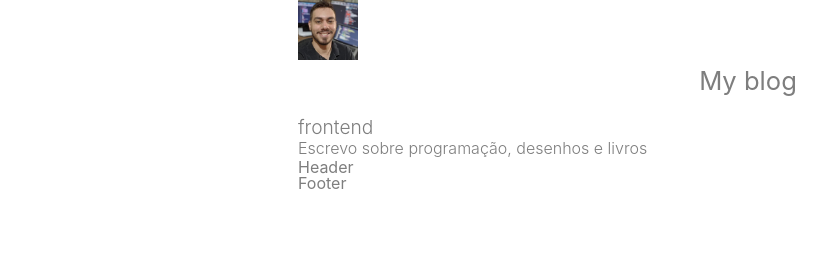
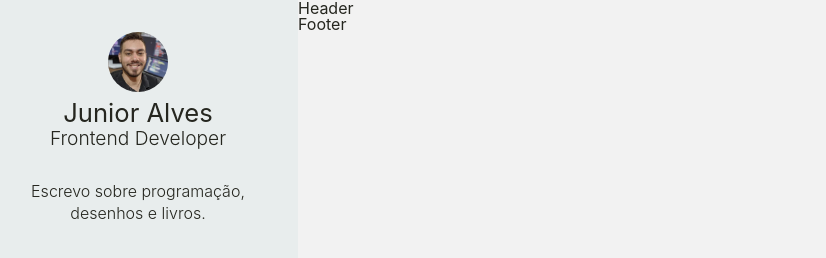
Before and after one commit to jjunior96/portfolio, a Gatsby site: page / in a window 1280 px wide. Shown: the whole page, without its empty margins (22-848 px from the left). Built offline with nearby package versions, Linux system fonts and the light colour scheme; Gatsby itself is replaced by a stand-in of ours.

Commit message:
feat: sidebar component

```diff
--- a/gatsby-config.js
+++ b/gatsby-config.js
@@ -1,9 +1,9 @@
 module.exports = {
   siteMetadata: {
     title: `My blog`,
-    position: `frontend`,
-    description: `Escrevo sobre programação, desenhos e livros`,
-    author: `@jjunior96`,
+    position: `Frontend Developer`,
+    description: `Escrevo sobre programação, desenhos e livros.`,
+    author: `Junior Alves`,
   },
   plugins: [
     `gatsby-plugin-react-helmet`,
--- a/src/components/Avatar/index.js
+++ b/src/components/Avatar/index.js
@@ -1,6 +1,7 @@
 import React from 'react';
 import { useStaticQuery, graphql } from 'gatsby';
-import Img from 'gatsby-image';
+
+import * as S from './styled';
 
 const Avatar = () => {
   const { avatarImage } = useStaticQuery(
@@ -17,7 +18,12 @@ const Avatar = () => {
     `
   );
 
-  return <Img fixed={avatarImage.childImageSharp.fixed} className="profile" />;
+  return (
+    <S.AvatarWrapper
+      fixed={avatarImage.childImageSharp.fixed}
+      className="profile"
+    />
+  );
 };
 
 export default Avatar;
--- /dev/null
+++ b/src/components/Avatar/styled.js
@@ -0,0 +1,6 @@
+import styled from 'styled-components';
+import Img from 'gatsby-image';
+
+export const AvatarWrapper = styled(Img)`
+  border-radius: 50%;
+`;
--- a/src/components/Layout/index.js
+++ b/src/components/Layout/index.js
@@ -1,7 +1,7 @@
 import React from 'react';
 
 import Header from '../Header';
-import Profile from '../Profile';
+import Sidebar from '../Sidebar';
 import Footer from '../Footer';
 
 import * as S from './styled';
@@ -13,7 +13,7 @@ const Layout = () => {
       {/* Reset Global */}
       <GlobalStyles />
       <S.LayoutMain>
-        <Profile />
+        <Sidebar />
         <Header />
         <Footer />
       </S.LayoutMain>
--- a/src/components/Layout/styled.js
+++ b/src/components/Layout/styled.js
@@ -2,11 +2,11 @@ import styled from 'styled-components';
 
 export const LayoutWrapper = styled.section`
   display: flex;
-  color: #7e7e7e;
+  color: #25261f;
 `;
 
 export const LayoutMain = styled.main`
-  background-color: #fff;
+  background-color: #f2f2f2;
   min-height: 100vh;
   padding: 0 3.75rem 0 20rem;
   width: 100%;
--- a/src/components/Profile/index.js
+++ b/src/components/Profile/index.js
@@ -1,20 +1,18 @@
 import React from 'react';
 import { useStaticQuery, graphql } from 'gatsby';
-
-import Avatar from '../Avatar';
 
 import * as S from './styled';
 
 const Profile = () => {
   const {
     site: {
-      siteMetadata: { title, position, description },
+      siteMetadata: { author, position, description },
     },
   } = useStaticQuery(graphql`
     query MyQuery {
       site {
         siteMetadata {
-          title
+          author
           position
           description
         }
@@ -24,8 +22,7 @@ const Profile = () => {
 
   return (
     <S.ProfileWrapper>
-      <Avatar />
-      <S.ProfileAuthor>{title}</S.ProfileAuthor>
+      <S.ProfileAuthor>{author}</S.ProfileAuthor>
       <S.ProfilePosition>{position}</S.ProfilePosition>
       <S.ProfileDescription>{description}</S.ProfileDescription>
     </S.ProfileWrapper>
--- a/src/components/Profile/styled.js
+++ b/src/components/Profile/styled.js
@@ -7,13 +7,14 @@ export const ProfileWrapper = styled.section`
 
 export const ProfileAuthor = styled.h1`
   font-size: 1.6rem;
-  margin: 0.5rem auto 1.5rem;
+  margin: 0.5rem auto 0.2rem;
 `;
 
 export const ProfilePosition = styled.h2`
   display: block;
   font-size: 1.2rem;
   font-weight: 300;
+  margin: 0 auto 2rem;
 `;
 
 export const ProfileDescription = styled.p`
--- /dev/null
+++ b/src/components/Sidebar/index.js
@@ -0,0 +1,15 @@
+import React from 'react';
+
+import Avatar from '../Avatar';
+import Profile from '../Profile';
+
+import * as S from './styled';
+
+const Sidebar = () => (
+  <S.SidebarWrapper>
+    <Avatar />
+    <Profile />
+  </S.SidebarWrapper>
+);
+
+export default Sidebar;
--- /dev/null
+++ b/src/components/Sidebar/styled.js
@@ -0,0 +1,15 @@
+import styled from 'styled-components';
+
+export const SidebarWrapper = styled.aside`
+  display: flex;
+  flex-direction: column;
+  align-items: center;
+  min-height: 100vh;
+  width: 20rem;
+  text-align: center;
+  background-color: #e8eded;
+  position: fixed;
+  left: 0;
+  color: #25261f;
+  padding: 2rem;
+`;
```
